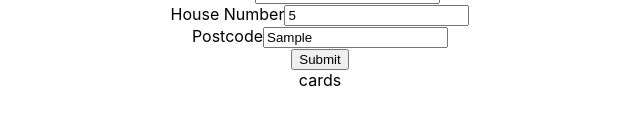
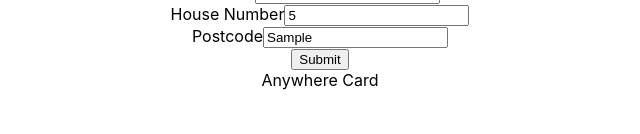
Before and after one commit to maxcramer/totalllymoneyct, a React (Create React App) app: page / in a window 1280 px wide. Both pictures are taken after typing "Sample", "2020-01-15", "5", "5", "Sample" into the empty fields and a click on the button "Submit". Shown: the part 166-300 px from the top of the page, without its empty margins (320-960 px from the left). Built offline with nearby package versions, Linux system fonts and the light colour scheme.

Commit message:
rendering correct cards depending on inputs

```diff
--- a/src/App.js
+++ b/src/App.js
@@ -6,15 +6,46 @@ import Cards from "./components/cards/cards";
 function App() {
   const [name, setName] = useState("");
   const [bday, setBday] = useState("");
-  const [employed, setEmployed] = useState("Full Time");
+  const [employed, setEmployed] = useState("");
   const [income, setIncome] = useState("");
   const [houseNum, setHouseNum] = useState("");
   const [pc, setPC] = useState("");
   const [newUser, setNewUser] = useState({});
 
-  const handleSubmit = (e) => {
+  const handleSubmit = (e, newUser) => {
     e.preventDefault();
     setNewUser({ name, bday, employed, income, houseNum, pc });
+
+    // if (employed === "Student") {
+    //   return (
+    //     <div>
+    //       <div>Student Card</div>
+    //       {/* <div>Anywhere Card</div> */}
+    //     </div>
+    //   );
+    // }
+    // if (income >= 16000) {
+    //   return (
+    //     <div>
+    //       <div>Liquid Card</div>
+    //       {/* <div>Anywhere Card</div> */}
+    //     </div>
+    //   );
+    // }
+    // if (income >= 1) {
+    //   return <div>Anywhere Card</div>;
+    // }
+    // switch ({ name, bday, employed, income, houseNum, pc }) {
+    //   case employed === "Student":
+    //     console.log("Student Card");
+    //     break;
+    //   case income > 16000:
+    //     console.log("Liquid Card");
+    //     break;
+    //   default:
+    //     console.log("Anywhere Card");
+    //     break;
+    // }
   };
 
   return (
@@ -80,16 +111,10 @@ function App() {
               onChange={(e) => setPC(e.target.value)}
             />
           </div>
-          <button type="submit">Submit</button>
+          <button>Submit</button>
         </form>
         <Cards newUser={newUser} />
       </div>
-      {/* <p>{name}</p>
-      <p>{bday}</p>
-      <p>{employed}</p>
-      <p>{income}</p>
-      <p>{houseNum}</p>
-      <p>{pc}</p> */}
     </div>
   );
 }
--- a/src/components/cards/cards.js
+++ b/src/components/cards/cards.js
@@ -1,18 +1,34 @@
 import React from "react";
 
 const cards = ({ newUser: { name, bday, employed, income, houseNum, pc } }) => {
-  // console.log("CARDS: ", newUser);
-  // console.log("NewUser.INCOME: ", income);
-  if (income < 3000) {
-    console.log("Valid for Card 1");
+  if (employed === "Student") {
+    return (
+      <div>
+        <div>Student Card</div>
+        <div>Anywhere Card</div>
+      </div>
+    );
   }
-  if (income < 5000) {
-    console.log("Valid for Card 2");
+  if (income >= 16000) {
+    return (
+      <div>
+        <div>Liquid Card</div>
+        <div>Anywhere Card</div>
+      </div>
+    );
   }
-  if (income < 7000) {
-    console.log("Valid for Card 3");
-  }
-  return <div>cards</div>;
+  if (employed !== "Student" && income < 16000)
+    return (
+      <div>
+        <div>Anywhere Card</div>
+      </div>
+    );
+
+  return (
+    <div>
+      <h1>Avaliable Cards</h1>
+    </div>
+  );
 };
 
 export default cards;
```
